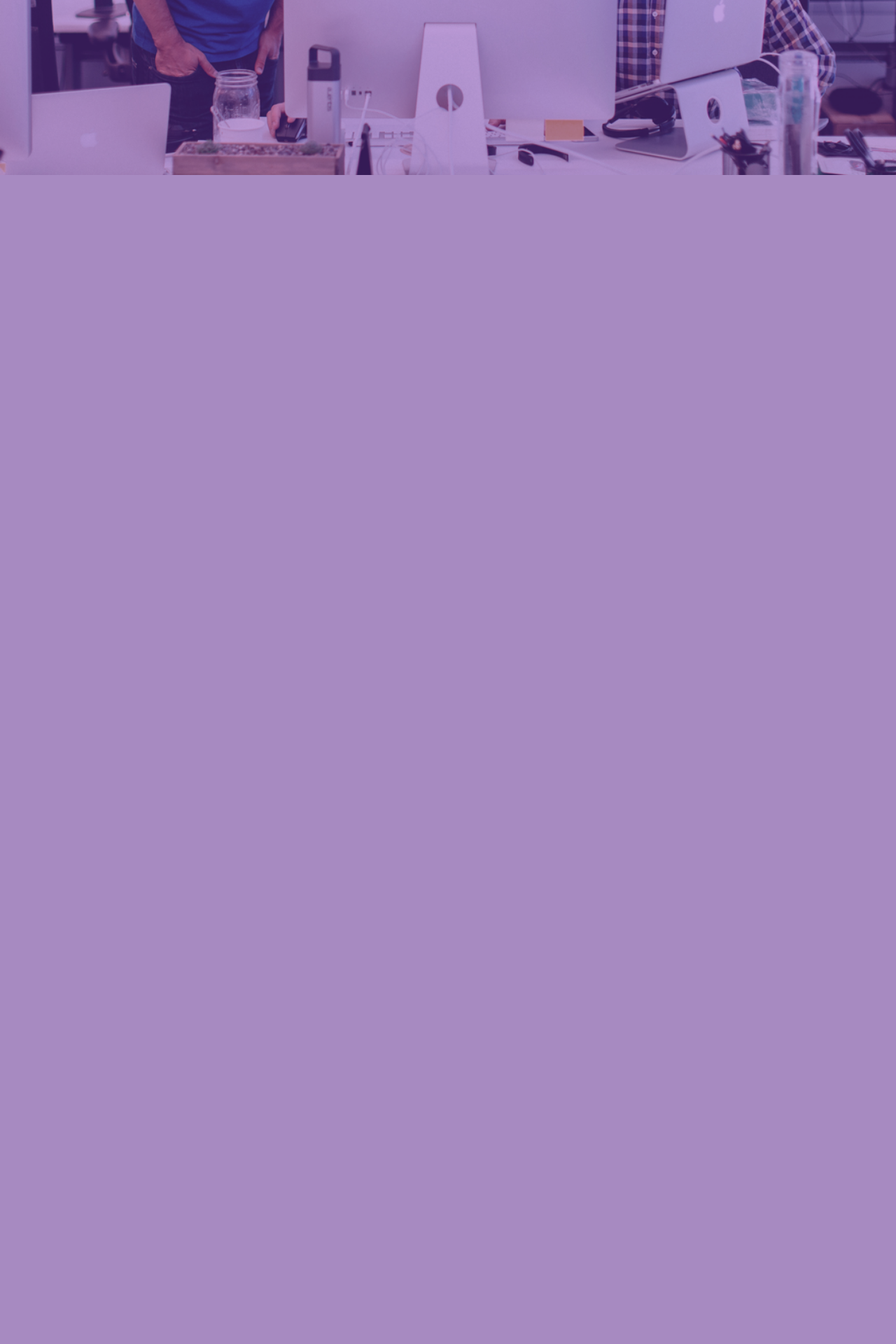
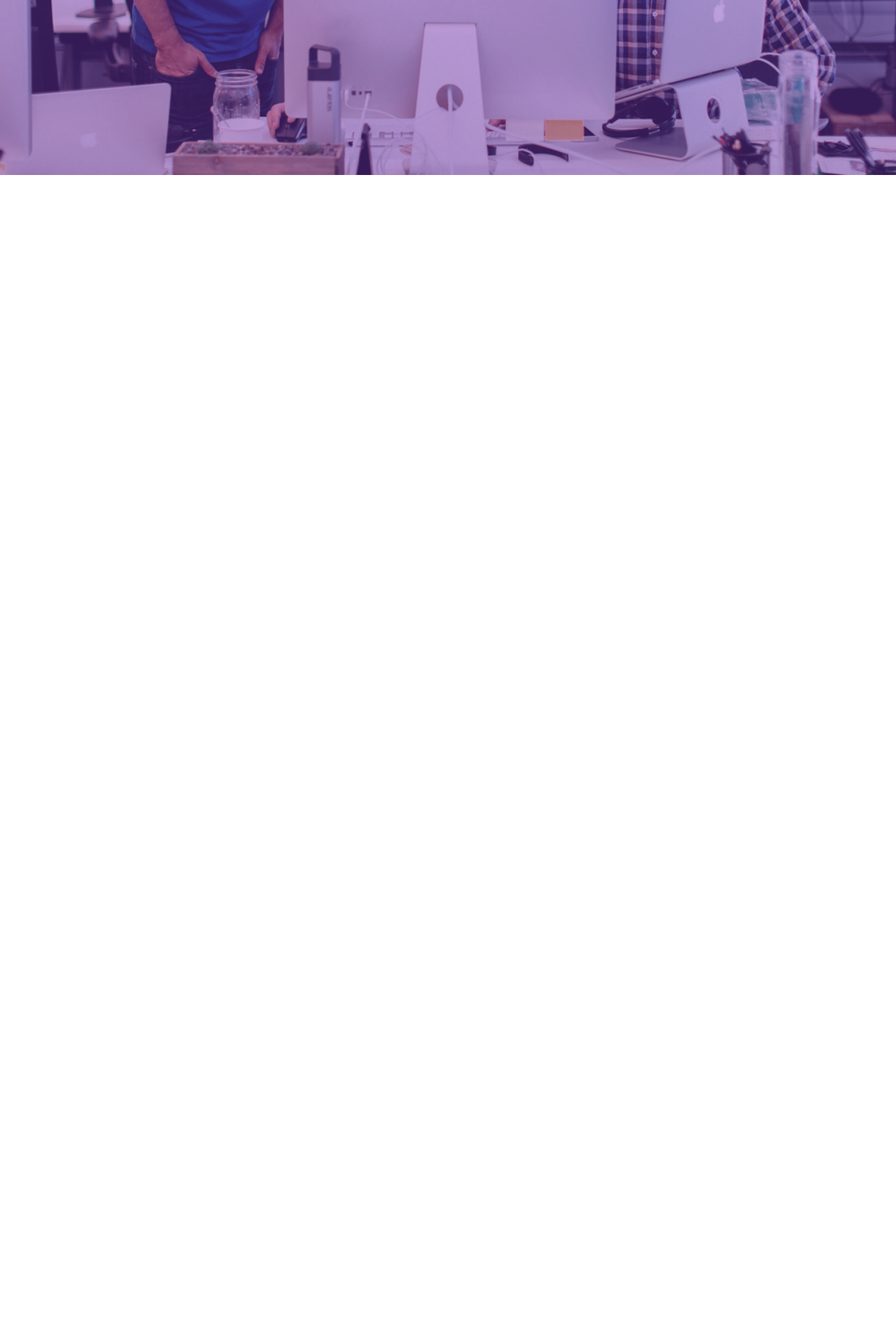
Before and after one commit to yakschuss/static-site-template, a PHP site: page / in a window 1280 px wide. Shown: the part 550-2470 px from the top of the page at 70% size. Before the commit the page ends 800 px from the top, so only its background shows below. Run offline with PHP 8.4, Linux system fonts and the light colour scheme; some libraries are stand-ins or nearby versions.

Commit message:
apply top level section height/width

```diff
--- a/styles/generic.css
+++ b/styles/generic.css
@@ -46,3 +46,8 @@
 a:focus {
   text-decoration: none;
 }
+
+section {
+  height: 100%;
+  width: 100%;
+}
--- a/styles/hero.css
+++ b/styles/hero.css
@@ -1,8 +1,3 @@
-#hero-main {
-  width: 100%;
-  height: 100%;
-}
-
 .hero-container {
   height: 100%;
   width: 100%;
```
